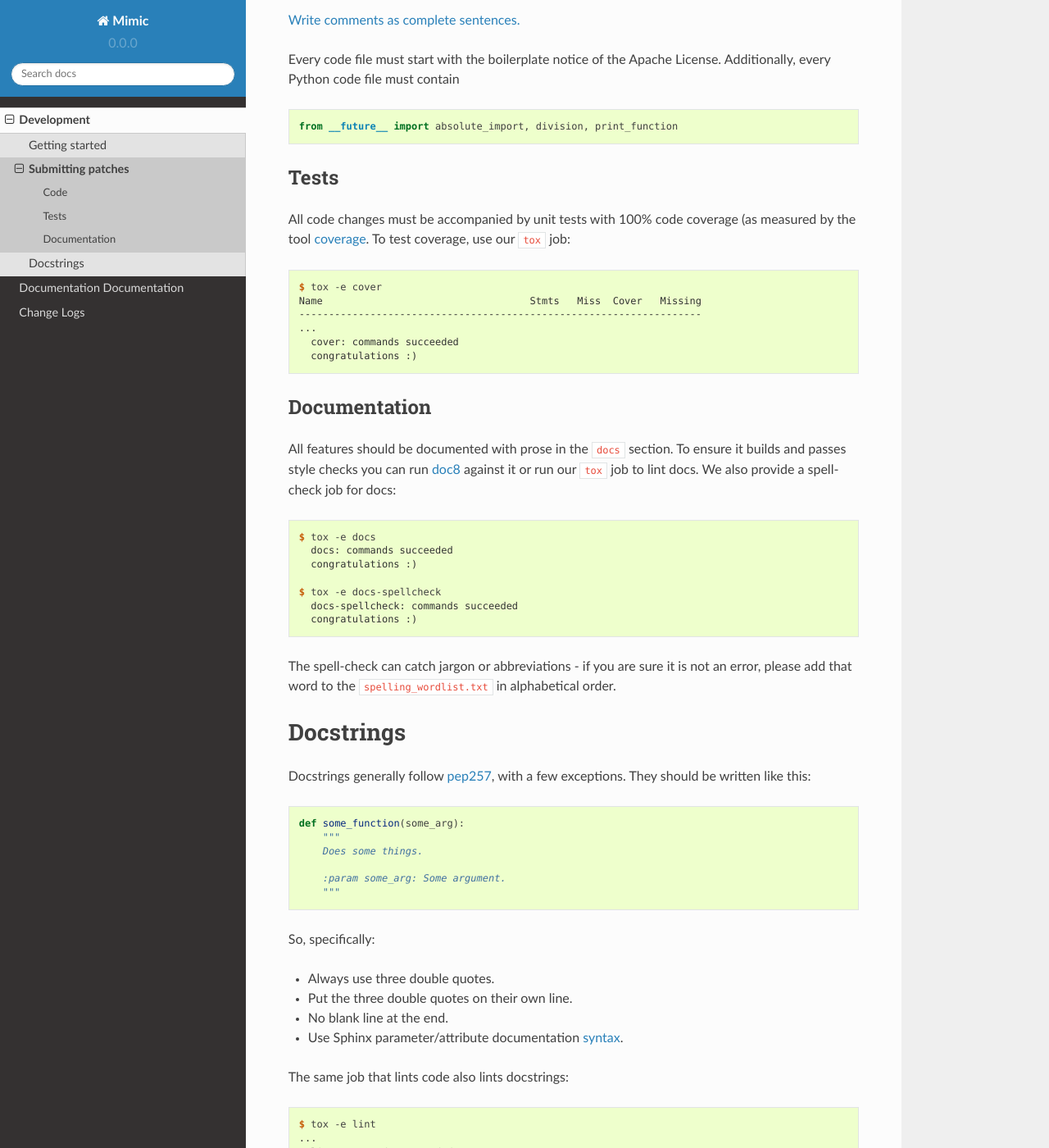
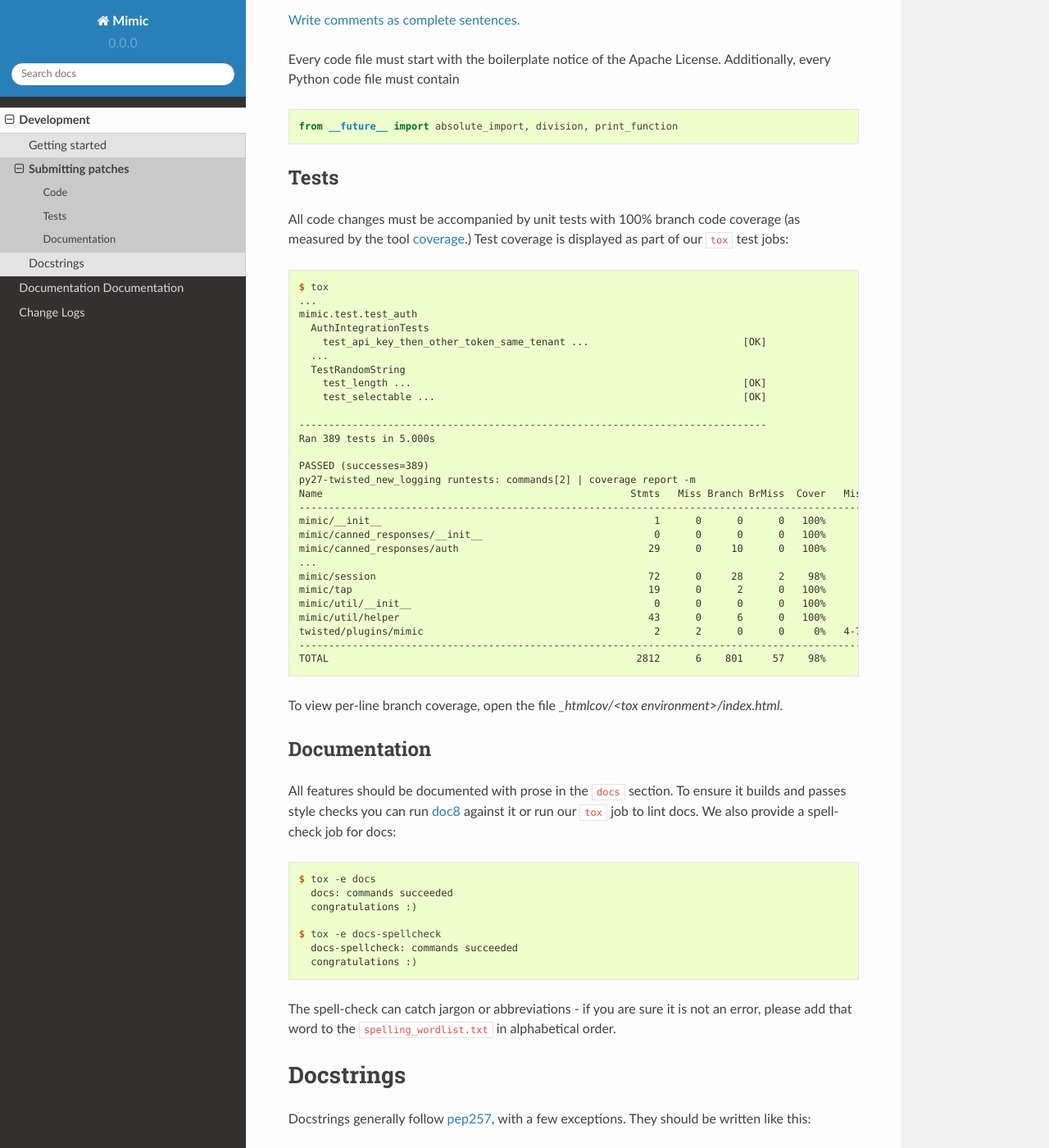
Before and after one commit to rackerlabs/mimic, a Sphinx documentation site: the page built from docs/development/submitting-patches.rst, in a window 1280 px wide and 1400 px high, scrolled down 562 px. Shown: the whole window at 82% size. Built offline with Sphinx 7.4.7 and the Read the Docs theme 2.0.0, drawn with Linux system fonts in a browser that asks for light colours.

Commit message:
Generate HTML coverage reports so we can see missing branch coverage while developing as well

```diff
--- a/docs/development/submitting-patches.rst
+++ b/docs/development/submitting-patches.rst
@@ -38,17 +38,43 @@ Additionally, every Python code file must contain
 Tests
 -----
 
-All code changes must be accompanied by unit tests with 100% code coverage (as
-measured by the tool `coverage`_.  To test coverage, use our ``tox`` job:
+All code changes must be accompanied by unit tests with 100% branch code
+coverage (as measured by the tool `coverage`_.) Test coverage is displayed as
+part of our ``tox`` test jobs:
 
 .. code-block:: console
 
-    $ tox -e cover
-    Name                                   Stmts   Miss  Cover   Missing
-    --------------------------------------------------------------------
+    $ tox
     ...
-      cover: commands succeeded
-      congratulations :)
+    mimic.test.test_auth
+      AuthIntegrationTests
+        test_api_key_then_other_token_same_tenant ...                          [OK]
+      ...
+      TestRandomString
+        test_length ...                                                        [OK]
+        test_selectable ...                                                    [OK]
+
+    -------------------------------------------------------------------------------
+    Ran 389 tests in 5.000s
+
+    PASSED (successes=389)
+    py27-twisted_new_logging runtests: commands[2] | coverage report -m
+    Name                                                    Stmts   Miss Branch BrMiss  Cover   Missing
+    ---------------------------------------------------------------------------------------------------
+    mimic/__init__                                              1      0      0      0   100%
+    mimic/canned_responses/__init__                             0      0      0      0   100%
+    mimic/canned_responses/auth                                29      0     10      0   100%
+    ...
+    mimic/session                                              72      0     28      2    98%
+    mimic/tap                                                  19      0      2      0   100%
+    mimic/util/__init__                                         0      0      0      0   100%
+    mimic/util/helper                                          43      0      6      0   100%
+    twisted/plugins/mimic                                       2      2      0      0     0%   4-7
+    ---------------------------------------------------------------------------------------------------
+    TOTAL                                                    2812      6    801     57    98%
+
+To view per-line branch coverage, open the file `_htmlcov/<tox environment>/index.html`.
+
 
 Documentation
 -------------
```
Also changed, not shown: 2 other files.
